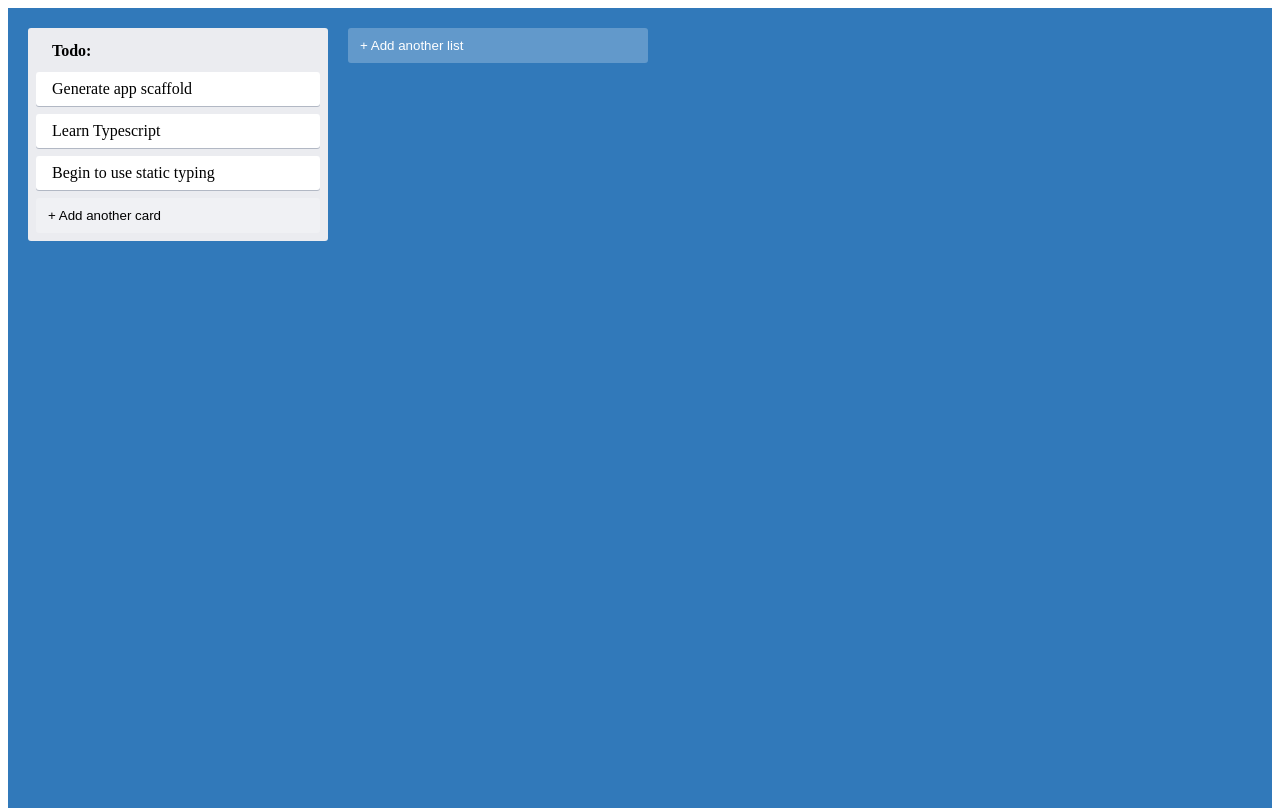
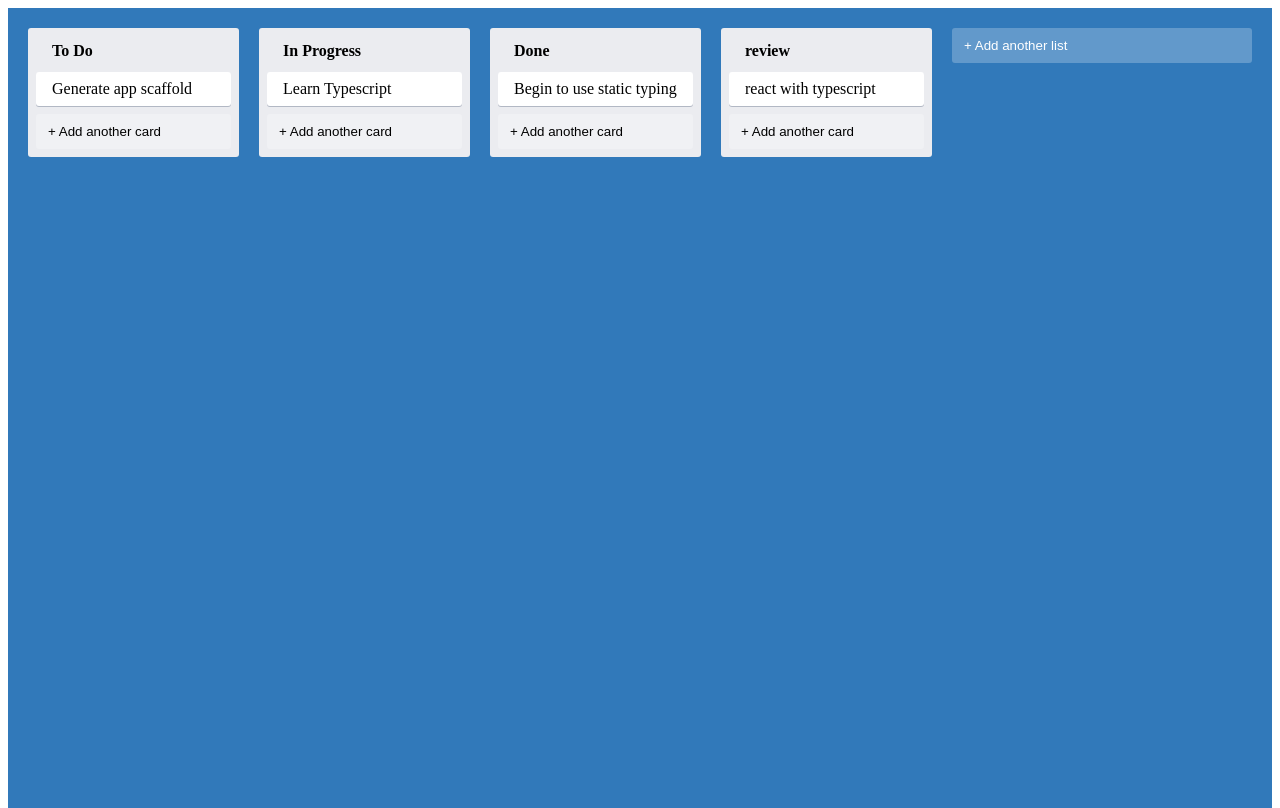
Before and after one commit to Jane1Q94/react_learnning, a React (Create React App) app in the folder myapp/: page / in a window 1280 px wide. Built offline with nearby package versions, Linux system fonts and the light colour scheme.

Commit message:
20230811: reducers example && useContext

```diff
--- a/myapp/src/App.tsx
+++ b/myapp/src/App.tsx
@@ -6,11 +6,17 @@ import {
   Column
 } from './Column'
 import { AddNewItem } from './AddNewItem';
+import { useAppState } from './state/AppStateContext';
 
 export const App = () => {
+  const { lists } = useAppState()
   return (
     <AppContainer>
-      <Column text='Todo:'></Column>
+      {
+        lists.map(list => (
+          <Column text={list.text} id={list.id} key={list.id}></Column>
+        ))
+      }
       <AddNewItem onAdd={console.log} toggleButtonText='+ Add another list' />
     </AppContainer>
   )
--- a/myapp/src/Card.tsx
+++ b/myapp/src/Card.tsx
@@ -1,6 +1,7 @@
 import { CardContainer } from './styles'
 
 type CardProps = {
+    id: string;
     text: string
 }
 
--- a/myapp/src/Column.tsx
+++ b/myapp/src/Column.tsx
@@ -1,21 +1,27 @@
 import { AddNewItem } from './AddNewItem';
 import { Card } from './Card';
+import { useAppState } from './state/AppStateContext';
 import {
     ColumnContainer,
     ColumnTitle,
 } from './styles'
 
 type ColumnProps = {
+    id: string;
     text: string;
 }
 
-export const Column = ({ text }: ColumnProps) => {
+export const Column = ({ text, id }: ColumnProps) => {
+    const { getTasksById } = useAppState()
+    const tasks = getTasksById(id)
     return (
         <ColumnContainer>
             <ColumnTitle>{text}</ColumnTitle>
-            <Card text="Generate app scaffold" />
-            <Card text="Learn Typescript" />
-            <Card text="Begin to use static typing" />
+            {
+                tasks.map(task => (
+                    <Card text={task.text} id={task.id} key={task.id} />
+                ))
+            }
             <AddNewItem dark onAdd={console.log} toggleButtonText='+ Add another card' />
         </ColumnContainer>
     )
--- a/myapp/src/index.tsx
+++ b/myapp/src/index.tsx
@@ -2,12 +2,15 @@ import React from 'react';
 import ReactDOM from 'react-dom/client';
 import './index.css';
 import { App } from './App';
+import { AppStateProvider } from './state/AppStateContext';
 
 const root = ReactDOM.createRoot(
   document.getElementById('root') as HTMLElement
 );
 root.render(
   <React.StrictMode>
-    <App />
+    <AppStateProvider>
+      <App />
+    </AppStateProvider>
   </React.StrictMode>
 );
--- a/myapp/src/state/AppStateContext.tsx
+++ b/myapp/src/state/AppStateContext.tsx
@@ -1,4 +1,4 @@
-import { createContext, useContext, FC } from 'react'
+import React, { createContext, FC, useContext } from 'react'
 
 type Task = {
     id: string;
@@ -14,3 +14,49 @@ type List = {
 export type AppState = {
     lists: List[]
 }
+
+const appData: AppState = {
+    lists: [
+        {
+            id: "0",
+            text: "To Do",
+            tasks: [{ id: "c0", text: "Generate app scaffold" }]
+        },
+        {
+            id: "1",
+            text: "In Progress",
+            tasks: [{ id: "c2", text: "Learn Typescript" }]
+        },
+        {
+            id: "2",
+            text: "Done",
+            tasks: [{ id: "c3", text: "Begin to use static typing" }]
+        },
+        {
+            id: "3",
+            text: "review",
+            tasks: [{ id: "r1", text: "react with typescript" }]
+        }
+    ]
+}
+
+type appStateContextProps = {
+    lists: List[];
+    getTasksById(id: string): Task[]
+}
+
+const AppStateContext = createContext<appStateContextProps>({} as appStateContextProps)
+
+export const AppStateProvider: FC<{ children: React.ReactNode }> = ({ children }) => {
+    const { lists } = appData;
+    const getTasksById = (id: string) => appData.lists.find(item => item.id === id)?.tasks || []
+    return (
+        <AppStateContext.Provider value={{ getTasksById, lists }}>
+            {children}
+        </AppStateContext.Provider>
+    )
+}
+
+export const useAppState = () => {
+    return useContext(AppStateContext)
+}
```
Also changed, not shown: myapp/src/reducer_examples/calc.tsx (added, +33 -0 lines).
